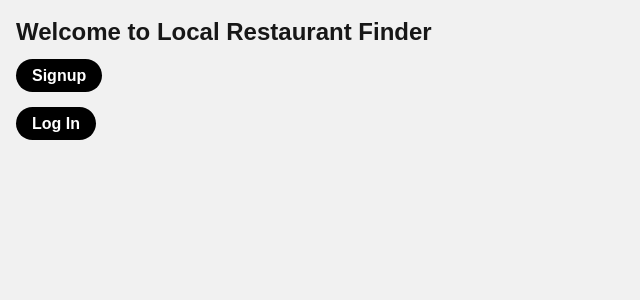
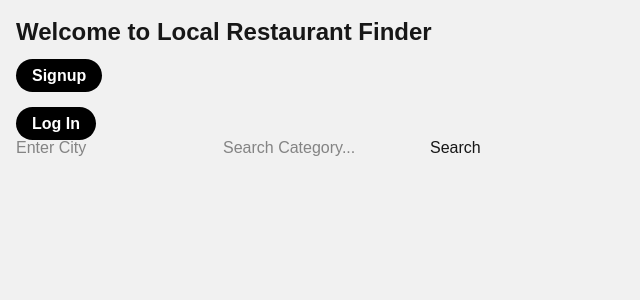
Before and after one commit to oriohayon15/restaurant-finder, a Next.js app in the folder client/: page / in a window 1280 px wide. Shown: the top 300 px of the page, without its empty margins (0-640 px from the left). Built offline with nearby package versions, Linux system fonts and the light colour scheme; no server answers.

Commit message:
implemented the layout for the search bar

```diff
--- a/client/pages/index.js
+++ b/client/pages/index.js
@@ -1,6 +1,7 @@
 import Link from 'next/link';
 import { useAuth } from '../lib/authcontext';
 import Logout from './logout';
+import SearchBar from '../pages/searchbar';
 
 export default function Home() {
   const { user, loading } = useAuth();
@@ -29,6 +30,9 @@ export default function Home() {
       </Link>
       </>
       )}
+
+    <SearchBar />
+
     </div>
   );
 }
--- /dev/null
+++ b/client/pages/searchbar.js
@@ -0,0 +1,34 @@
+import React, { useState } from 'react';
+import axios from 'axios';
+
+const SearchBar = () => {
+    const [location, setLocation] = useState('');
+    const [category, setCategory] = useState('');
+
+    const handleSearch = () => {
+
+    }
+
+    return (
+        <div>
+            <input
+                type='text'
+                placeholder='Enter City'
+                value={location}
+                onChange={(e) => setLocation(e.target.value)}
+            />
+
+            <input
+                type='text'
+                placeholder='Search Category...'
+                value={category}
+                onChange={(e) => setCategory(e.target.value)}
+            />
+
+            <button onClick={handleSearch}>Search</button>
+
+        </div>
+    )
+};
+
+export default SearchBar;
```
